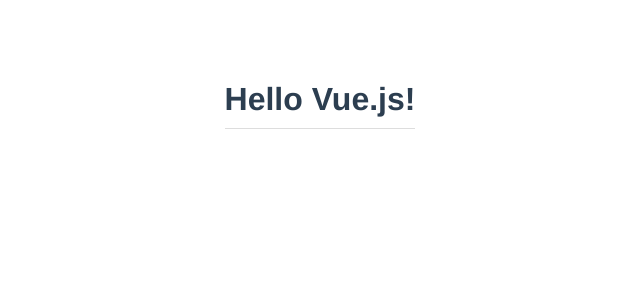
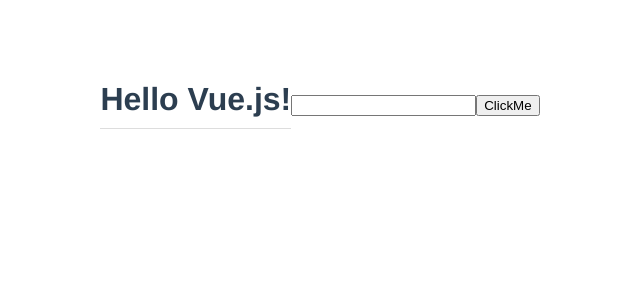
Before and after one commit to LydiahKamuyu/modal-project, a Vue app: page / in a window 1280 px wide. Shown: the top 300 px of the page, without its empty margins (320-960 px from the left). Built offline with nearby package versions, Linux system fonts and the light colour scheme.

Commit message:
added template refs

```diff
--- a/src/App.vue
+++ b/src/App.vue
@@ -1,5 +1,7 @@
 <template>
   <h1>{{ title }}</h1>
+  <input type="text" ref="name">
+  <button @click="handleClick"> ClickMe </button>
 </template>
 
 <script>
@@ -9,6 +11,12 @@
   data() {
     return {
       title: 'Hello Vue.js!'
+    }
+  },
+  methods: {
+    handleClick() {
+      console.log(this.$refs.name)
+      this.$refs.name.classList.add('active')
     }
   }
 
```
